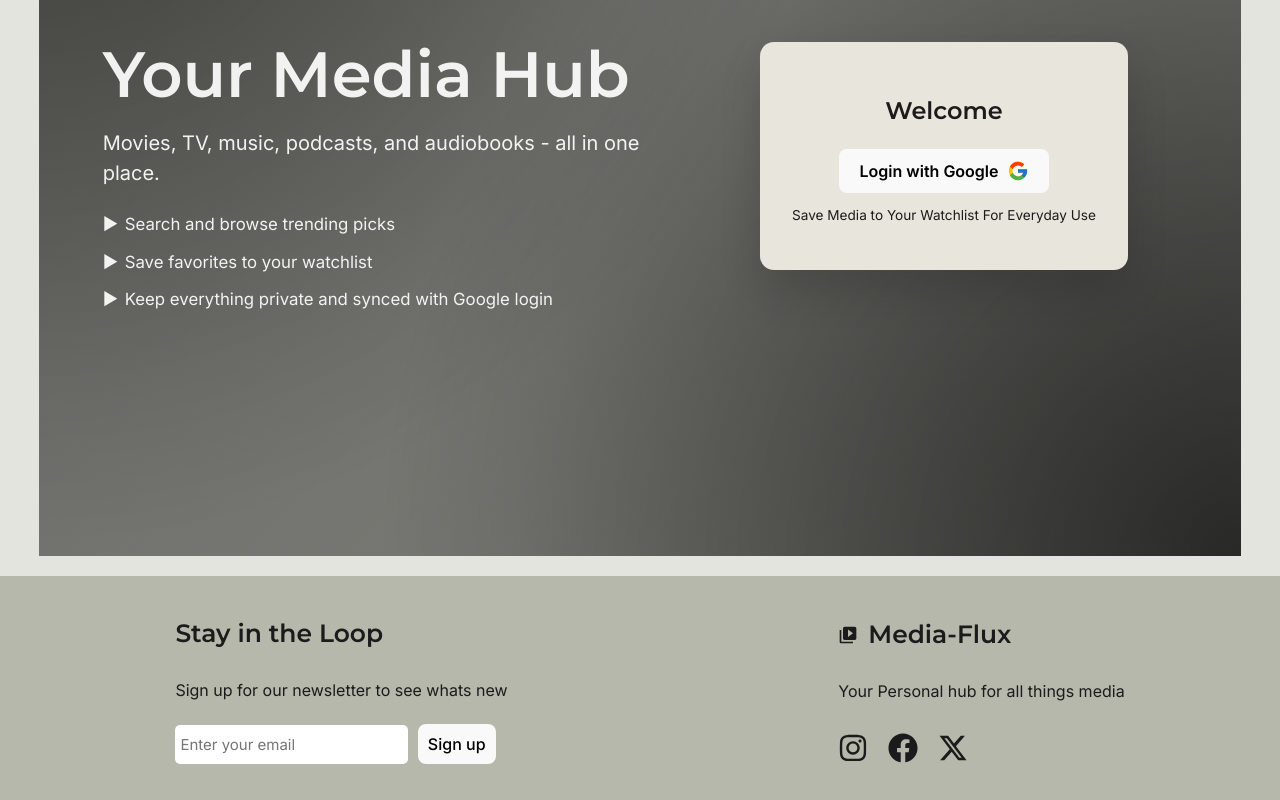
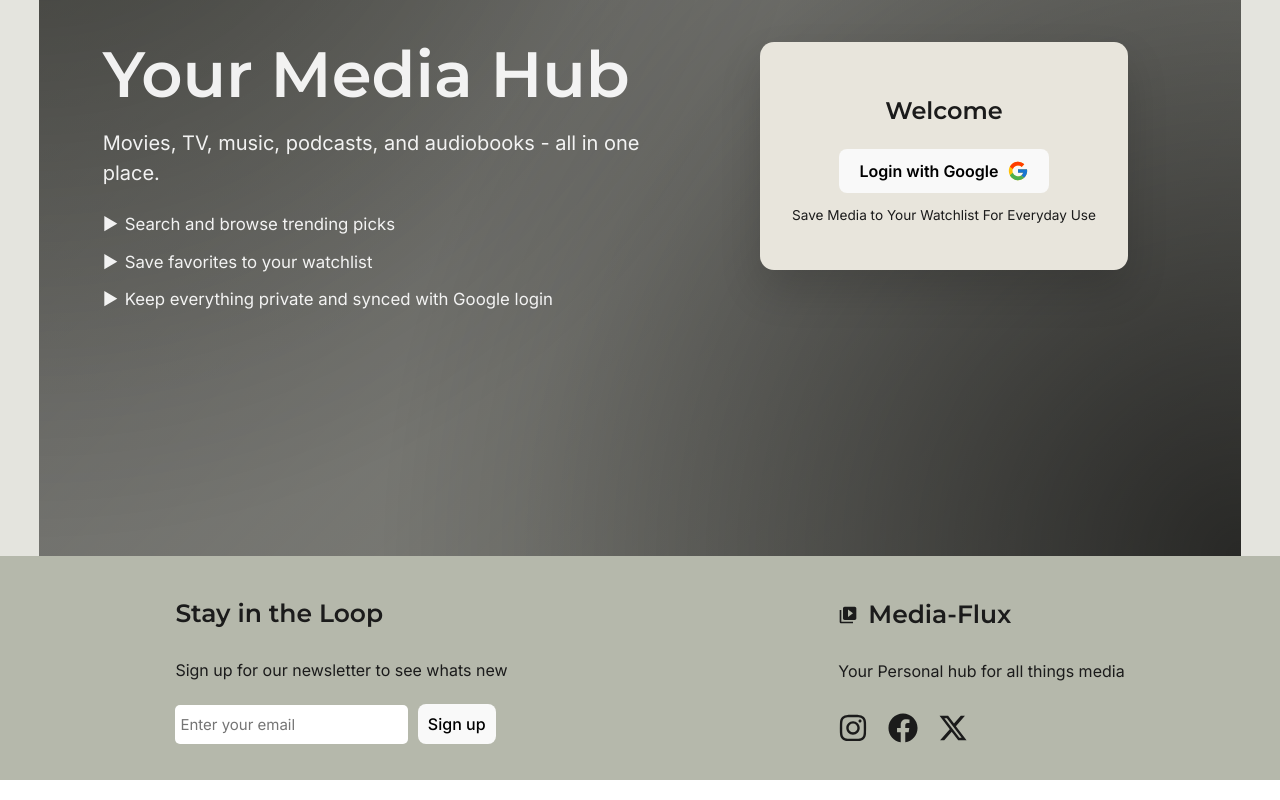
Before and after one commit to Baca-Micah-FS/Portfolio-3, a React (Vite) app in the folder client/: page /watch-list in a window 1280 px wide. Shown: the part 314-1114 px from the top of the page. Built offline with nearby package versions, Linux system fonts and the light colour scheme; no server answers.

Commit message:
Margin top footer if logged in

```diff
--- a/client/src/App.jsx
+++ b/client/src/App.jsx
@@ -118,7 +118,7 @@ function App() {
           </Routes>
         )}
       </main>
-      <Footer />
+      <Footer isLoggedIn={!!user} />
       <Toaster position="bottom-center" />
     </div>
   );
--- a/client/src/components/Footer.jsx
+++ b/client/src/components/Footer.jsx
@@ -2,9 +2,9 @@ import { MdVideoLibrary } from "react-icons/md";
 import { FaInstagram, FaFacebook } from "react-icons/fa";
 import { FaXTwitter } from "react-icons/fa6";
 
-const Footer = () => {
+const Footer = ({ isLoggedIn }) => {
   return (
-    <footer className="footer">
+    <footer className={`footer ${isLoggedIn ? "footerLoggedIn" : ""}`}>
       <div className="leftFooter">
         <form>
           <h3>Stay in the Loop</h3>
--- a/client/src/index.css
+++ b/client/src/index.css
@@ -803,7 +803,7 @@ button {
   width: 100%;
   min-height: 155px;
   height: auto;
-  margin-top: 20px;
+  /* margin-top: 15px; */
   display: flex;
   flex-direction: row;
   justify-content: space-around;
@@ -811,6 +811,10 @@ button {
   background: var(--color-footer);
   backdrop-filter: blur(6px);
   -webkit-backdrop-filter: blur(6px);
+}
+
+.footerLoggedIn {
+  margin-top: 20px;
 }
 
 .leftFooter {
```
